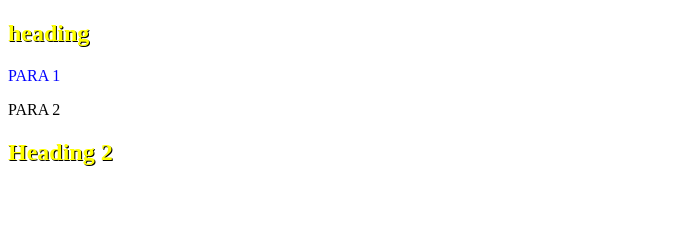
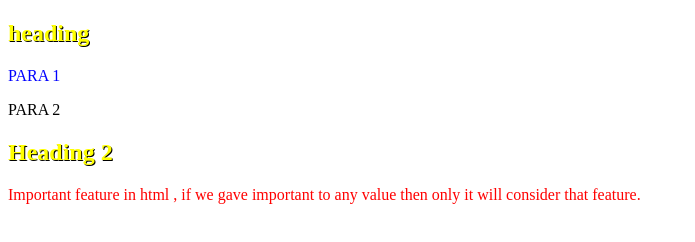
Before and after one commit to Madhav2005-Garg/FullStack, a plain HTML site: page section/index.html in a window 1280 px wide. Shown: the whole page, without its empty margins (0-695 px from the left). Drawn offline with Linux system fonts and the light colour scheme.

Commit message:
Practicing important keyword

```diff
--- a/section/index.html
+++ b/section/index.html
@@ -18,6 +18,12 @@
         section>h2{
             text-transform: lowercase;
         }
+        #mypara{
+            color:green;
+        }
+        .para{
+            color:red !important;
+        }
     </style>
 </head>
 <body>
@@ -29,5 +35,6 @@
             <h2>Heading 2</h2>
         </diV>
     </section>
+    <p class="para" id="mypara">Important feature in html , if we gave important to any value then only it will consider that feature.</p>
 </body>
 </html>
```
